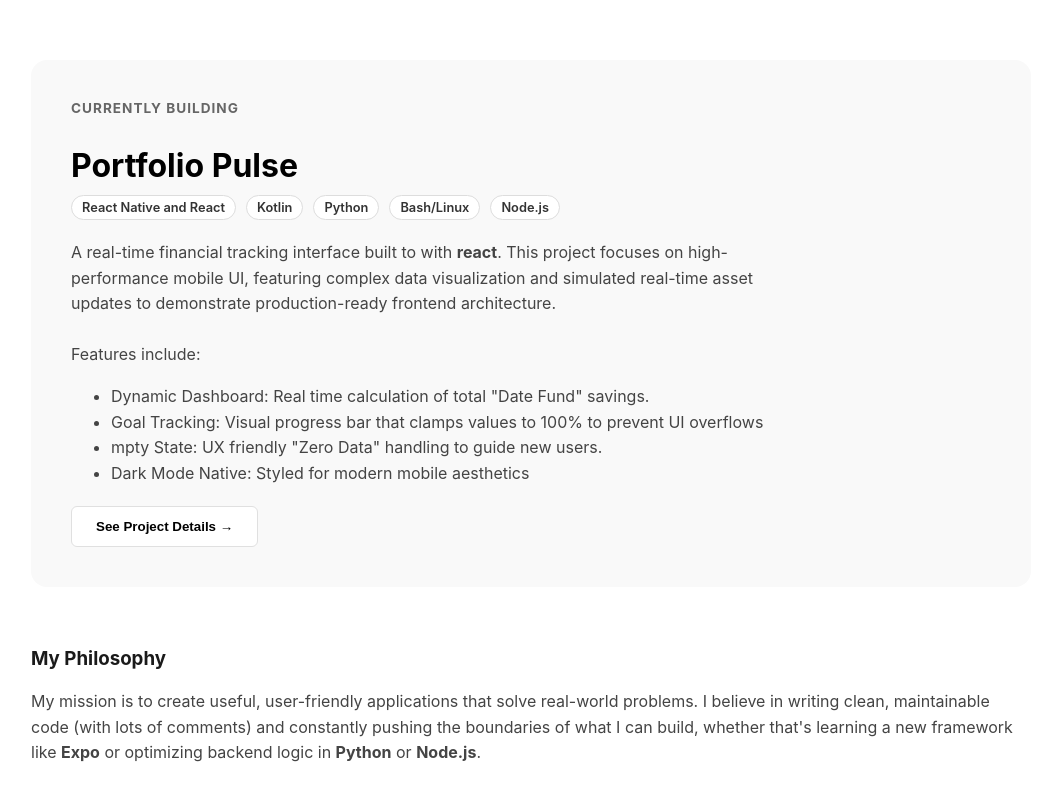
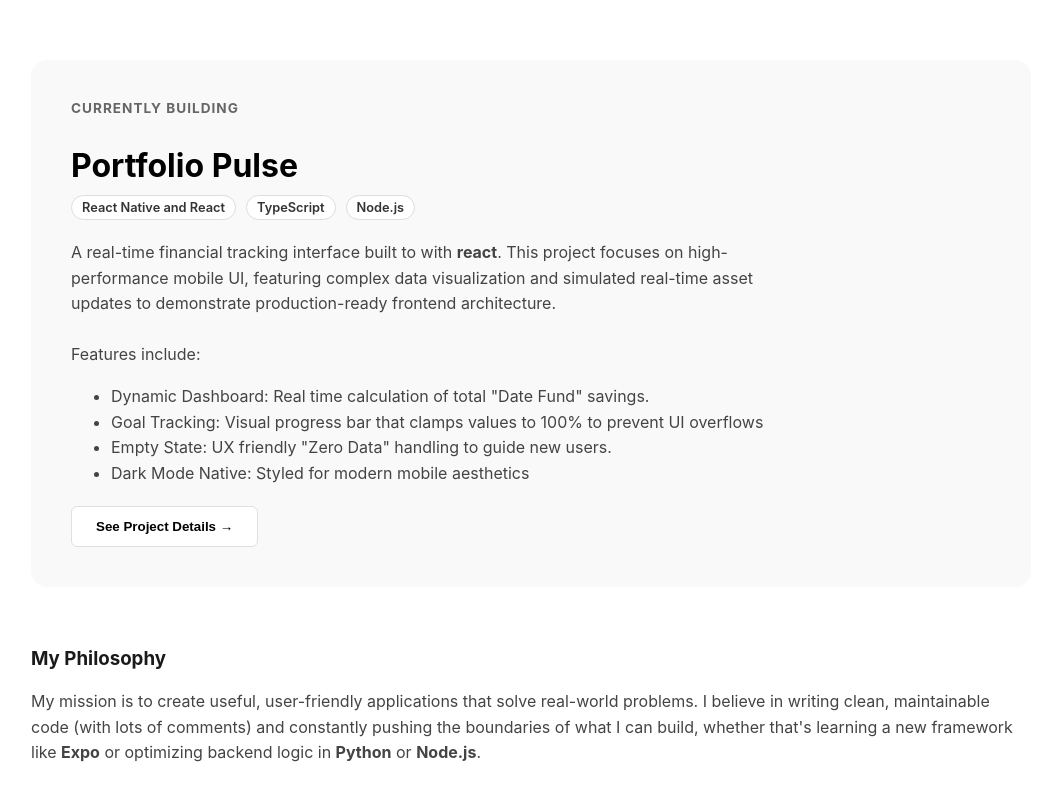
Before and after one commit to IfeanyiNjoku27/Assignment-1-Portfolio-Site, a React (Vite) app: page / in a window 1280 px wide. Shown: the part 815-1615 px from the top of the page, without its empty margins (109-1153 px from the left). Built offline with nearby package versions, Linux system fonts and the light colour scheme; no server answers.

Commit message:
Fixed few typos in home page

```diff
--- a/src/Pages/Home.jsx
+++ b/src/Pages/Home.jsx
@@ -50,9 +50,7 @@ export default function Home() {
           <h2>Portfolio Pulse</h2>
           <div className="tech-badges">
             <span className="badge">React Native and React</span>
-            <span className="badge">Kotlin</span>
-            <span className="badge">Python</span>
-            <span className="badge">Bash/Linux</span>
+            <span className="badge">TypeScript</span>
             <span className="badge">Node.js</span>
           </div>
           <p className="featured-desc">
@@ -72,7 +70,7 @@ export default function Home() {
                 prevent UI overflows
               </li>
               <li>
-                mpty State: UX friendly "Zero Data" handling to guide new users.
+                Empty State: UX friendly "Zero Data" handling to guide new users.
               </li>
               <li>Dark Mode Native: Styled for modern mobile aesthetics</li>
             </ul>
```
Also changed, not shown: 1 other file (tests, documents, lock files or other folders).
